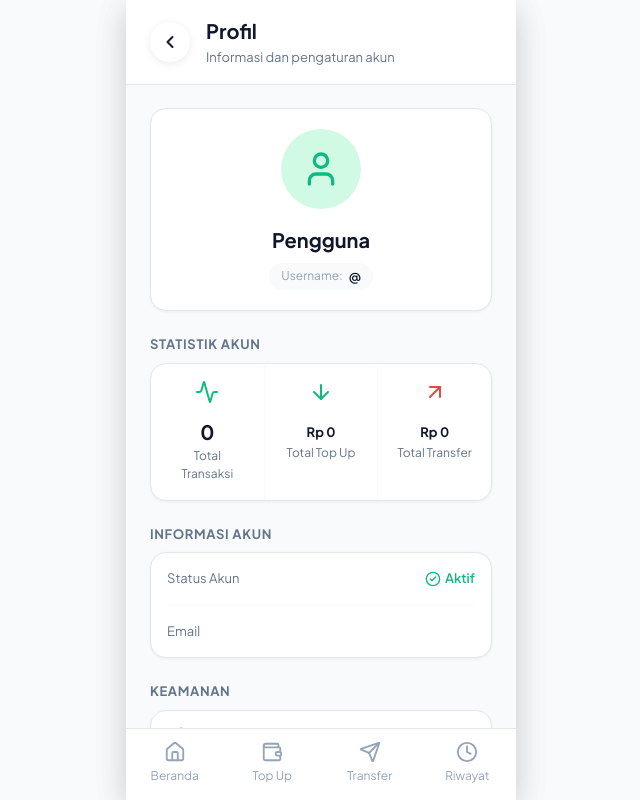
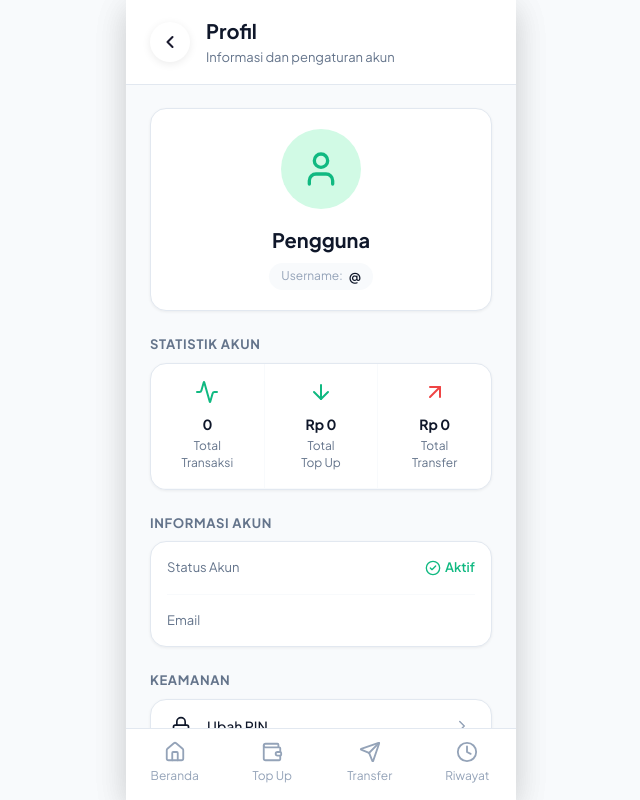
Before and after one commit to kiagusgatot/mini-wallet, a React (Vite) app in the folder frontend-react/: page /profile in a window 1280 px wide. Shown: the whole page, without its empty margins (319-959 px from the left). Built offline with nearby package versions, Linux system fonts and the light colour scheme; no server answers; sample sign-in values are in the browser's storage; the HTML template or start-up script is replaced by a standard one.

Commit message:
fix: refine profile statistics layout

```diff
--- a/frontend-react/src/pages/ProfilePage.jsx
+++ b/frontend-react/src/pages/ProfilePage.jsx
@@ -164,20 +164,20 @@ export default function ProfilePage() {
               </h3>
               <Card padding="0" style={{ overflow: 'hidden' }}>
                 <div style={{ display: 'flex', borderBottom: '1px solid var(--color-surface)' }}>
-                  <div style={{ flex: 1, padding: '16px', borderRight: '1px solid var(--color-surface)', textAlign: 'center' }}>
-                    <Activity size={24} color="var(--color-primary)" style={{ marginBottom: '8px' }} />
-                    <p style={{ fontSize: 'var(--text-xl)', fontWeight: 'var(--font-bold)', color: 'var(--color-text-primary)' }}>{totalTransactions}</p>
-                    <p style={{ fontSize: 'var(--text-xs)', color: 'var(--color-text-secondary)' }}>Total Transaksi</p>
+                  <div style={{ flex: 1, padding: '16px 8px', borderRight: '1px solid var(--color-surface)', textAlign: 'center', display: 'flex', flexDirection: 'column', alignItems: 'center' }}>
+                    <Activity size={24} color="var(--color-primary)" style={{ marginBottom: '12px' }} />
+                    <p style={{ fontSize: 'var(--text-base)', fontWeight: 'var(--font-bold)', color: 'var(--color-text-primary)', margin: '0 0 6px 0', lineHeight: '1.2' }}>{totalTransactions}</p>
+                    <p style={{ fontSize: 'var(--text-xs)', color: 'var(--color-text-secondary)', margin: 0, lineHeight: '1.4' }}>Total<br/>Transaksi</p>
                   </div>
-                  <div style={{ flex: 1, padding: '16px', textAlign: 'center' }}>
-                    <ArrowDown size={24} color="var(--color-primary)" style={{ marginBottom: '8px' }} />
-                    <p style={{ fontSize: 'var(--text-sm)', fontWeight: 'var(--font-bold)', color: 'var(--color-text-primary)', marginBottom: '2px', marginTop: '6px' }}>{formatCurrency(totalTopUp)}</p>
-                    <p style={{ fontSize: 'var(--text-xs)', color: 'var(--color-text-secondary)' }}>Total Top Up</p>
+                  <div style={{ flex: 1, padding: '16px 8px', textAlign: 'center', display: 'flex', flexDirection: 'column', alignItems: 'center' }}>
+                    <ArrowDown size={24} color="var(--color-primary)" style={{ marginBottom: '12px' }} />
+                    <p style={{ fontSize: 'var(--text-base)', fontWeight: 'var(--font-bold)', color: 'var(--color-text-primary)', margin: '0 0 6px 0', lineHeight: '1.2' }}>{formatCurrency(totalTopUp)}</p>
+                    <p style={{ fontSize: 'var(--text-xs)', color: 'var(--color-text-secondary)', margin: 0, lineHeight: '1.4' }}>Total<br/>Top Up</p>
                   </div>
-                  <div style={{ flex: 1, padding: '16px', borderLeft: '1px solid var(--color-surface)', textAlign: 'center' }}>
-                    <ArrowUpRight size={24} color="var(--color-danger)" style={{ marginBottom: '8px' }} />
-                    <p style={{ fontSize: 'var(--text-sm)', fontWeight: 'var(--font-bold)', color: 'var(--color-text-primary)', marginBottom: '2px', marginTop: '6px' }}>{formatCurrency(totalTransfer)}</p>
-                    <p style={{ fontSize: 'var(--text-xs)', color: 'var(--color-text-secondary)' }}>Total Transfer</p>
+                  <div style={{ flex: 1, padding: '16px 8px', borderLeft: '1px solid var(--color-surface)', textAlign: 'center', display: 'flex', flexDirection: 'column', alignItems: 'center' }}>
+                    <ArrowUpRight size={24} color="var(--color-danger)" style={{ marginBottom: '12px' }} />
+                    <p style={{ fontSize: 'var(--text-base)', fontWeight: 'var(--font-bold)', color: 'var(--color-text-primary)', margin: '0 0 6px 0', lineHeight: '1.2' }}>{formatCurrency(totalTransfer)}</p>
+                    <p style={{ fontSize: 'var(--text-xs)', color: 'var(--color-text-secondary)', margin: 0, lineHeight: '1.4' }}>Total<br/>Transfer</p>
                   </div>
                 </div>
               </Card>
```
